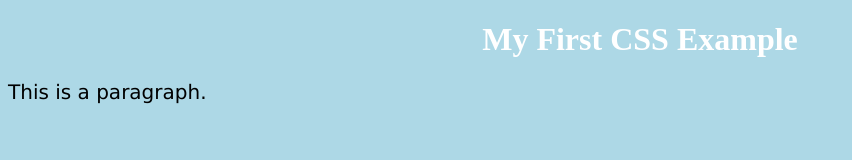
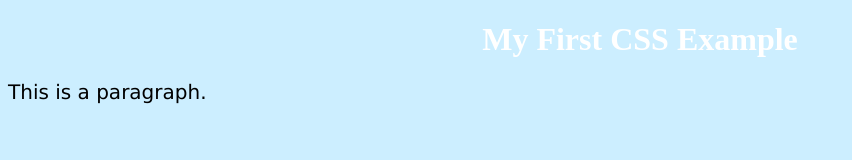
Before and after one commit to nuchanath/nuchanath.github.io, a plain HTML site: page index.html in a window 1280 px wide. Shown: the whole page, without its empty margins (0-852 px from the left). Drawn offline with Linux system fonts and the light colour scheme.

Commit message:
Update index.html

```diff
--- a/index.html
+++ b/index.html
@@ -3,7 +3,7 @@
 <head>
 <style>
 body {
-    background-color: lightblue;
+    background-color: #CCEEFF;
 }
 h1 {
     color: white;
```
